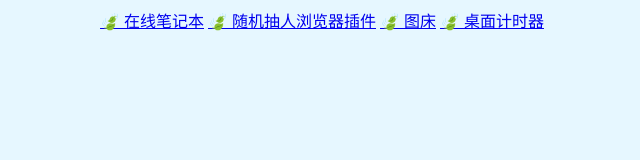
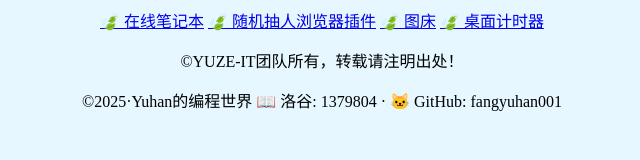
Before and after one commit to fangyuhan001/fangyuhan001.github.io, a plain HTML site: page tools.html in a window 1280 px wide. Shown: the whole page, without its empty margins (318-958 px from the left). Drawn offline with Linux system fonts and the light colour scheme.

Commit message:
Update tools.html

```diff
--- a/tools.html
+++ b/tools.html
@@ -20,4 +20,8 @@
     <a href="https://www.luogu.com.cn/api/team/downloadFile/zhu8c6vt"><span>🍃 图床</span></a>
     <a href="https://www.luogu.com.cn/api/team/downloadFile/2cz3tqak"><span>🍃 桌面计时器</span></a>
 </body>
+    <footer>
+    <p>©YUZE-IT团队所有，转载请注明出处！</p>
+    <p>©2025·Yuhan的编程世界 📖 洛谷: 1379804 · 🐱 GitHub: fangyuhan001</p>
+</footer>
 </html>
```
